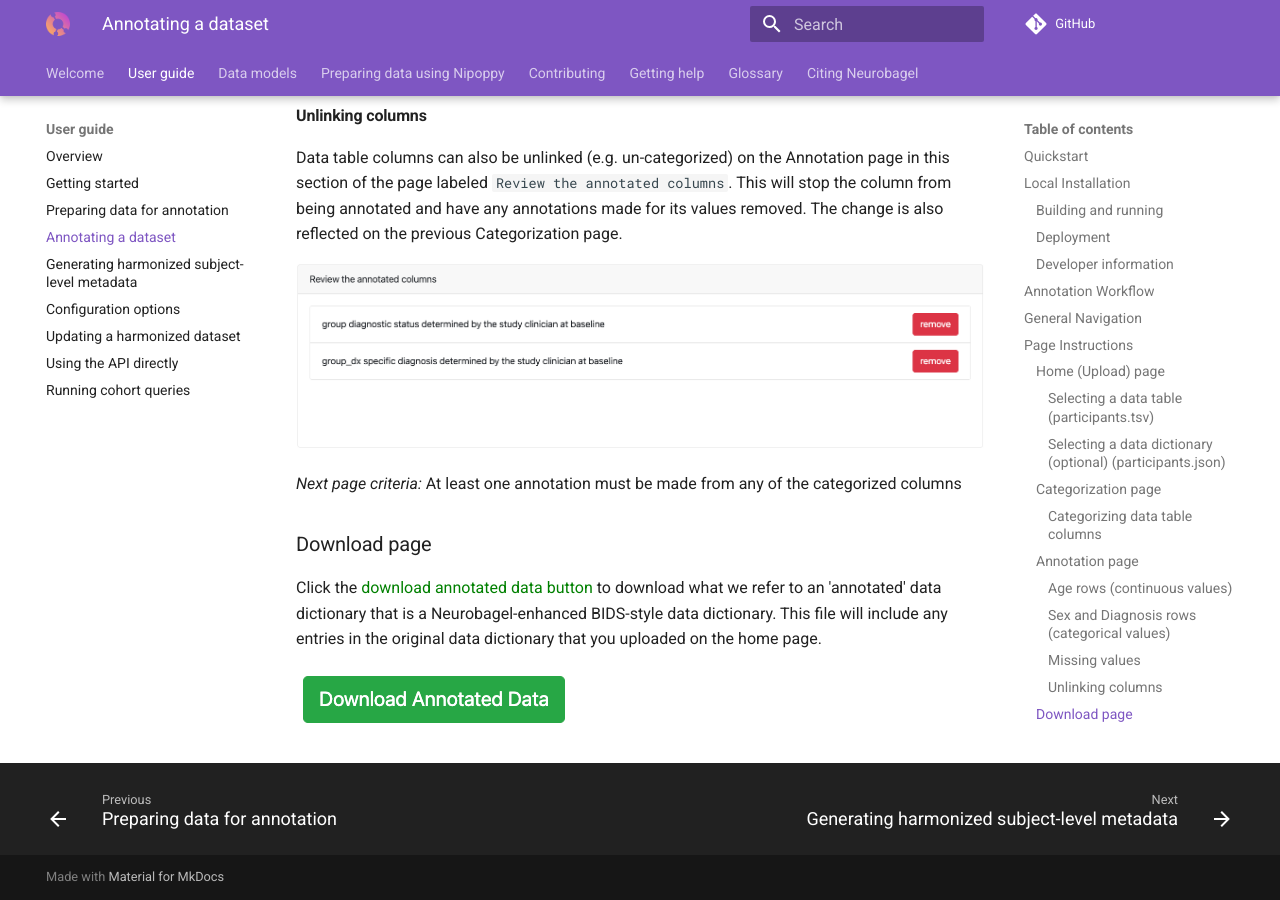
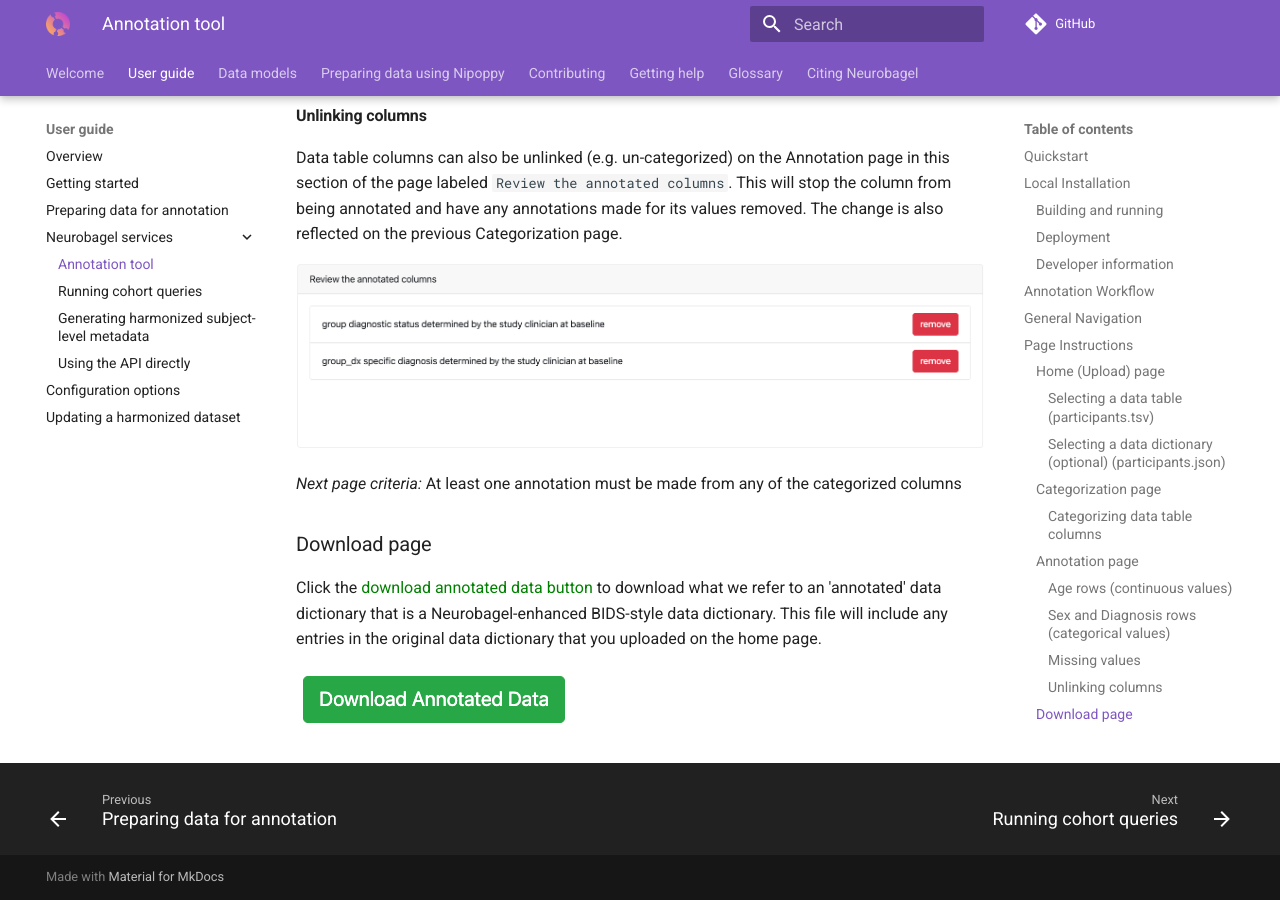
Before and after one commit to neurobagel/documentation, an MkDocs documentation site: the page built from docs/annotation_tool.md, in a window 1280 px wide and 900 px high, scrolled down 5902 px. Built offline with MkDocs 1.6.1 and Material for MkDocs 9.7.7, drawn with Linux system fonts in a browser that asks for light colours; emoji names are drawn with the system emoji font; comment, search, counter and statistics services are not loaded.

Commit message:
[REF] Sort the tool specific guides in own section

```diff
--- a/mkdocs.yml
+++ b/mkdocs.yml
@@ -27,12 +27,15 @@ nav:
     - Overview: "overview.md"
     - Getting started: "getting_started.md"
     - Preparing data for annotation: "data_prep.md"
-    - Annotating a dataset: "annotation_tool.md"
-    - Generating harmonized subject-level metadata: "cli.md"
+    - Neurobagel services:
+        - Annotation tool: "annotation_tool.md"
+        - Running cohort queries: "query_tool.md"
+        - Generating harmonized subject-level metadata: "cli.md"
+        - Using the API directly: "api.md"
     - Configuration options: "config.md"
     - Updating a harmonized dataset: "updating_dataset.md"
-    - Using the API directly: "api.md"
-    - Running cohort queries: "query_tool.md"
+
+
   - Data models:
     - Augmented BIDS data dictionaries: "dictionaries.md"
     - Data files for Neurobagel graphs: "graph_data.md"
```
